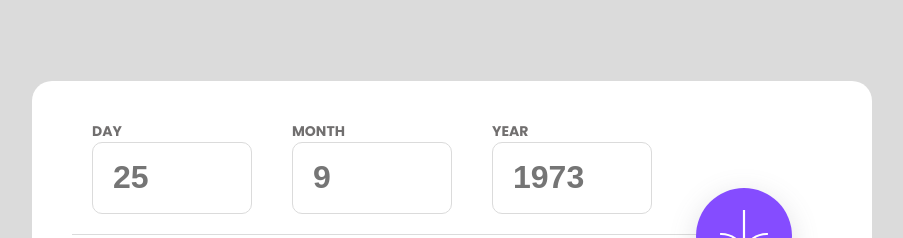
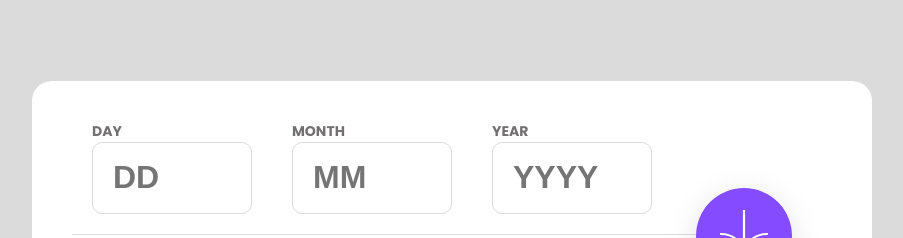
Before and after one commit to vinuman/Age-Calculator, a plain HTML site: page index.html in a window 1280 px wide. Shown: the top 238 px of the page, without its empty margins (188-1091 px from the left). Drawn offline with Linux system fonts and the light colour scheme.

Commit message:
Update index.html

```diff
--- a/index.html
+++ b/index.html
@@ -18,17 +18,17 @@
     <form action="#submit">
       <div class="field">
         <label for="day">day</label>
-        <input type="number" class="day" id="day" placeholder="25">
+        <input type="number" class="day" id="day" placeholder="DD">
         <span class="error"></span>
       </div>
       <div class="field">
         <label for="month">month</label>
-        <input type="number" class="month" id="month" placeholder="9">
+        <input type="number" class="month" id="month" placeholder="MM">
         <span class="error"></span>
       </div>
       <div class="field">
         <label for="year">year</label>
-        <input type="number" class="year" id="year" placeholder="1973">
+        <input type="number" class="year" id="year" placeholder="YYYY">
         <span class="error"></span>
       </div>
       <button>
```
